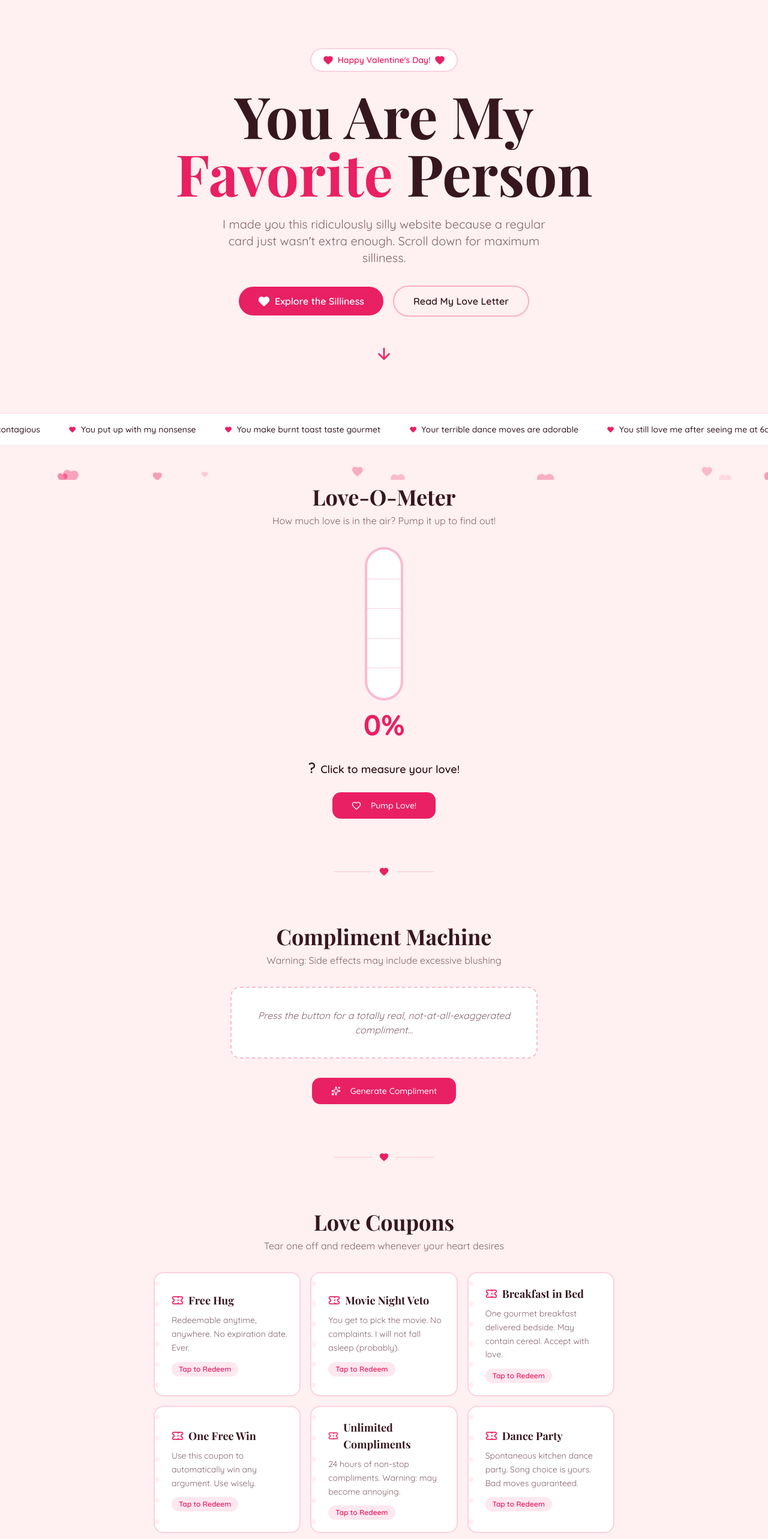
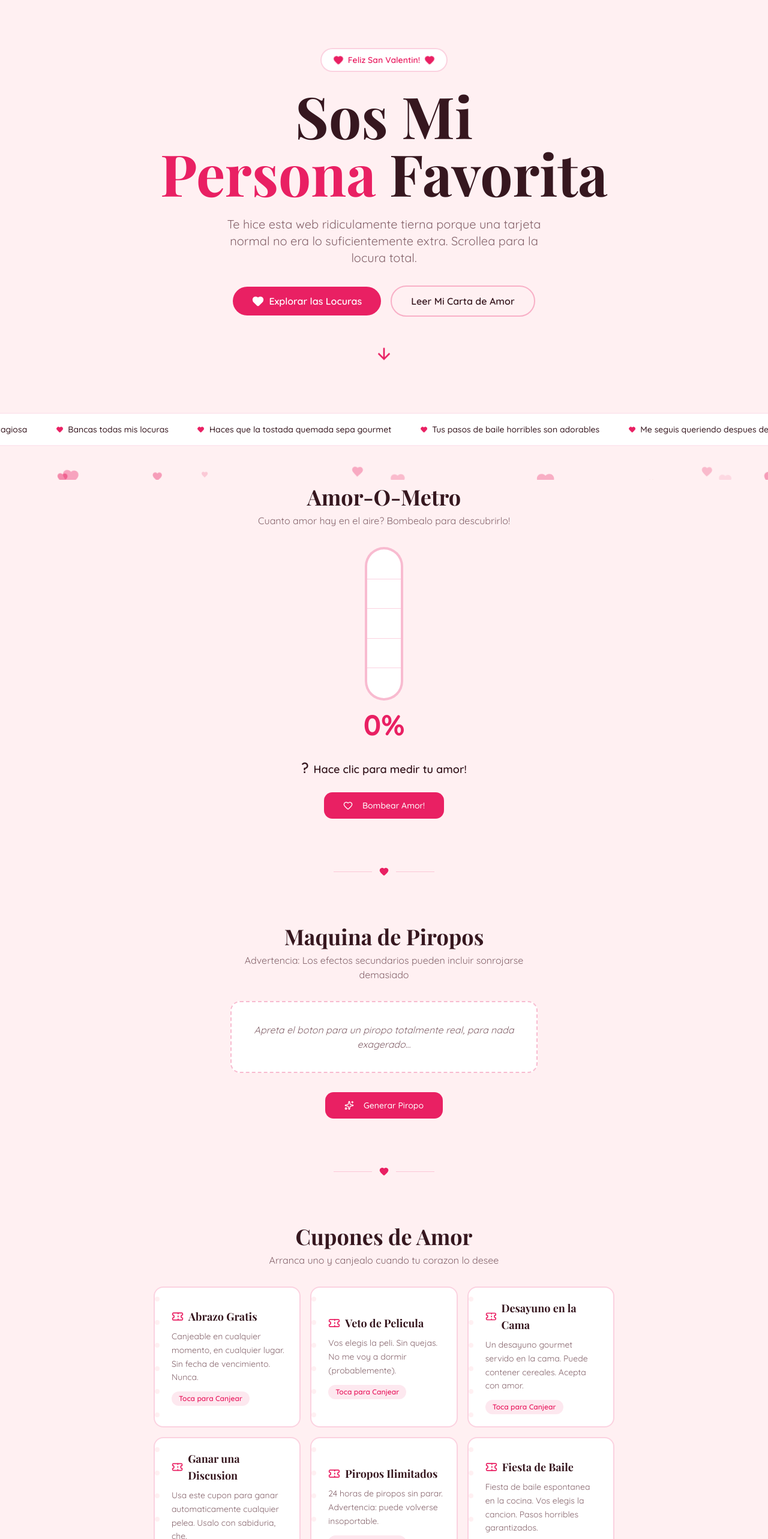
Before and after one commit to CamiloCart/v0-valentine-s-day-gift, a Next.js app: page / in a window 1280 px wide. Shown: the top 2566 px of the page at 60% size. Built offline with nearby package versions, Linux system fonts and the light colour scheme; a web font is replaced by a local one.

Commit message:
feat: translate all components to Spanish with Argentinian flavor\n\nUpdate all text content to Spanish with localized references.

```diff
--- a/app/layout.tsx
+++ b/app/layout.tsx
@@ -14,8 +14,8 @@ const quicksand = Quicksand({
 })
 
 export const metadata: Metadata = {
-  title: 'Happy Valentine\'s Day!',
-  description: 'A silly and sweet Valentine\'s Day gift just for you',
+  title: 'Feliz San Valentin!',
+  description: 'Un regalo de San Valentin ridiculamente tierno solo para vos',
 }
 
 export const viewport: Viewport = {
@@ -28,7 +28,7 @@ export default function RootLayout({
   children: React.ReactNode
 }>) {
   return (
-    <html lang="en">
+    <html lang="es">
       <body className={`${playfair.variable} ${quicksand.variable} font-sans antialiased`}>{children}</body>
     </html>
   )
--- a/app/page.tsx
+++ b/app/page.tsx
@@ -57,10 +57,10 @@ export default function ValentinePage() {
       {/* Footer */}
       <footer className="pb-12 pt-16 text-center">
         <p className="font-serif text-2xl font-bold text-primary md:text-3xl text-balance">
-          I love you to the moon and back
+          Te quiero hasta la luna y de vuelta
         </p>
         <p className="mt-2 text-muted-foreground">
-          ...and then to the moon again, just to be safe.
+          ...y despues hasta la luna otra vez, por las dudas.
         </p>
         <div className="mt-6 flex items-center justify-center gap-1">
           {Array.from({ length: 5 }, (_, i) => (
@@ -75,7 +75,7 @@ export default function ValentinePage() {
           ))}
         </div>
         <p className="mt-6 text-xs text-muted-foreground">
-          Made with an unreasonable amount of love
+          Hecho con una cantidad irrazonable de amor
         </p>
       </footer>
     </main>
--- a/components/compliment-generator.tsx
+++ b/components/compliment-generator.tsx
@@ -5,44 +5,44 @@ import { Sparkles, RefreshCw } from "lucide-react"
 import { Button } from "@/components/ui/button"
 
 const adjectives = [
-  "dazzlingly gorgeous",
-  "ridiculously adorable",
-  "suspiciously charming",
-  "dangerously huggable",
-  "illegally cute",
-  "absurdly wonderful",
-  "outrageously lovable",
-  "catastrophically beautiful",
-  "overwhelmingly snuggly",
-  "hilariously perfect",
-  "shockingly delightful",
-  "unreasonably sweet",
+  "deslumbrantemente hermoso/a",
+  "ridiculamente adorable",
+  "sospechosamente encantador/a",
+  "peligrosamente abrazable",
+  "ilegalmente tierno/a",
+  "absurdamente maravilloso/a",
+  "escandalosamente querible",
+  "catastroficamente bello/a",
+  "abrumadoramente achuchable",
+  "hilarantemente perfecto/a",
+  "impactantemente divino/a",
+  "irrazonablemente dulce",
 ]
 
 const actions = [
-  "Your smile could power a small city for a week",
-  "Scientists are studying you to understand peak cuteness",
-  "You make puppies jealous of your adorableness",
-  "NASA wants to orbit around your radiance",
-  "The sun called, it wants its warmth back",
-  "Mirrors can't believe their luck when you look at them",
-  "Flowers bloom when you walk by (it's true, I saw it)",
-  "Your laugh could cure any bad day in a 5-mile radius",
-  "Teddy bears wish they could be hugged by you",
-  "The dictionary added your photo next to 'perfection'",
-  "Butterflies get butterflies when they see you",
-  "WiFi signals get stronger near you (probably)",
+  "Tu sonrisa podria darle energia a Buenos Aires por una semana",
+  "Los cientificos te estan estudiando para entender la ternura maxima",
+  "Los cachorros te tienen envidia de lo adorable que sos",
+  "La NASA quiere orbitar alrededor de tu resplandor",
+  "El sol llamo, quiere que le devuelvas el calor",
+  "Los espejos no pueden creer su suerte cuando te miras",
+  "Las flores florecen cuando pasas (es verdad, lo vi)",
+  "Tu risa podria curar cualquier mal dia en 5 km a la redonda",
+  "Los osos de peluche suenian con que los abraces",
+  "El diccionario agrego tu foto al lado de 'perfeccion'",
+  "Las mariposas sienten mariposas cuando te ven",
+  "El WiFi agarra mejor cerca tuyo (probablemente)",
 ]
 
 const endings = [
-  "and I'm not even being dramatic... okay maybe a little.",
-  "this is scientifically proven (source: my heart).",
-  "and yes, I will die on this hill.",
-  "fight me if you disagree. Actually, don't. Give me a hug instead.",
-  "and the whole universe agrees with me on this one.",
-  "and that's on FACTS, not feelings. Okay, maybe a little feelings.",
-  "I rest my case. Court adjourned. Love wins.",
-  "this message was sponsored by my overwhelming love for you.",
+  "y no estoy siendo dramatico/a... bueno, quizas un poquito.",
+  "esto esta cientificamente probado (fuente: mi corazon).",
+  "y si, voy a morir en esta colina.",
+  "peleame si no estas de acuerdo. Mejor no. Dame un abrazo.",
+  "y todo el universo esta de acuerdo conmigo en esto.",
+  "y esto son DATOS, no sentimientos. Bueno, un poquito de sentimientos.",
+  "no hay mas nada que decir. Caso cerrado. Gano el amor.",
+  "este mensaje fue sponsoreado por mi amor desmedido hacia vos.",
 ]
 
 export function ComplimentGenerator() {
@@ -55,7 +55,7 @@ export function ComplimentGenerator() {
       const adj = adjectives[Math.floor(Math.random() * adjectives.length)]
       const action = actions[Math.floor(Math.random() * actions.length)]
       const ending = endings[Math.floor(Math.random() * endings.length)]
-      setCompliment(`You are ${adj}. ${action}, ${ending}`)
+      setCompliment(`Sos ${adj}. ${action}, ${ending}`)
       setIsSpinning(false)
     }, 600)
   }, [])
@@ -64,10 +64,10 @@ export function ComplimentGenerator() {
     <section className="px-4 py-16">
       <div className="mx-auto max-w-lg text-center">
         <h2 className="mb-2 font-serif text-3xl font-bold text-foreground md:text-4xl">
-          Compliment Machine
+          Maquina de Piropos
         </h2>
         <p className="mb-8 text-muted-foreground">
-          Warning: Side effects may include excessive blushing
+          Advertencia: Los efectos secundarios pueden incluir sonrojarse demasiado
         </p>
 
         <div className="mb-8 min-h-[120px] flex items-center justify-center rounded-2xl border-2 border-dashed border-primary/30 bg-card p-6">
@@ -77,7 +77,7 @@ export function ComplimentGenerator() {
             </p>
           ) : (
             <p className="text-muted-foreground italic">
-              Press the button for a totally real, not-at-all-exaggerated compliment...
+              Apreta el boton para un piropo totalmente real, para nada exagerado...
             </p>
           )}
         </div>
@@ -92,7 +92,7 @@ export function ComplimentGenerator() {
           ) : (
             <Sparkles className="mr-2 h-5 w-5" />
           )}
-          {compliment ? "Another One!" : "Generate Compliment"}
+          {compliment ? "Otro Mas!" : "Generar Piropo"}
         </Button>
       </div>
     </section>
--- a/components/hero.tsx
+++ b/components/hero.tsx
@@ -8,19 +8,19 @@ export function Hero() {
       <div className="relative z-10">
         <div className="mb-6 inline-flex items-center gap-2 rounded-full border-2 border-primary/20 bg-card px-5 py-2 text-sm font-semibold text-primary">
           <Heart className="h-4 w-4 animate-heartbeat fill-current" />
-          Happy Valentine{"'"}s Day!
+          {"Feliz San Valentin!"}
           <Heart className="h-4 w-4 animate-heartbeat fill-current" />
         </div>
 
         <h1 className="mb-6 font-serif text-5xl font-bold leading-tight text-foreground md:text-7xl lg:text-8xl text-balance">
-          You Are My <br />
-          <span className="text-primary">Favorite</span>{" "}
-          <span className="inline-block animate-wiggle">Person</span>
+          Sos Mi <br />
+          <span className="text-primary">Persona</span>{" "}
+          <span className="inline-block animate-wiggle">Favorita</span>
         </h1>
 
         <p className="mx-auto mb-8 max-w-xl text-lg text-muted-foreground leading-relaxed md:text-xl">
-          I made you this ridiculously silly website because a regular card
-          just wasn{"'"}t extra enough. Scroll down for maximum silliness.
+          Te hice esta web ridiculamente tierna porque una tarjeta normal
+          no era lo suficientemente extra. Scrollea para la locura total.
         </p>
 
         <div className="flex flex-col items-center gap-4 sm:flex-row sm:justify-center">
@@ -29,13 +29,13 @@ export function Hero() {
             className="inline-flex items-center gap-2 rounded-full bg-primary px-8 py-3 font-semibold text-primary-foreground transition-all hover:scale-105 active:scale-95"
           >
             <Heart className="h-5 w-5 fill-current" />
-            Explore the Silliness
+            Explorar las Locuras
           </a>
           <a
             href="#love-letter"
             className="inline-flex items-center gap-2 rounded-full border-2 border-primary/30 bg-transparent px-8 py-3 font-semibold text-foreground transition-all hover:border-primary/60 hover:bg-secondary"
           >
-            Read My Love Letter
+            Leer Mi Carta de Amor
           </a>
         </div>
 
--- a/components/love-coupons.tsx
+++ b/components/love-coupons.tsx
@@ -6,38 +6,38 @@ import { Check, Ticket } from "lucide-react"
 const coupons = [
   {
     id: 1,
-    title: "Free Hug",
-    description: "Redeemable anytime, anywhere. No expiration date. Ever.",
+    title: "Abrazo Gratis",
+    description: "Canjeable en cualquier momento, en cualquier lugar. Sin fecha de vencimiento. Nunca.",
     color: "bg-primary",
   },
   {
     id: 2,
-    title: "Movie Night Veto",
-    description: "You get to pick the movie. No complaints. I will not fall asleep (probably).",
+    title: "Veto de Pelicula",
+    description: "Vos elegis la peli. Sin quejas. No me voy a dormir (probablemente).",
     color: "bg-accent",
   },
   {
     id: 3,
-    title: "Breakfast in Bed",
-    description: "One gourmet breakfast delivered bedside. May contain cereal. Accept with love.",
+    title: "Desayuno en la Cama",
+    description: "Un desayuno gourmet servido en la cama. Puede contener cereales. Acepta con amor.",
     color: "bg-primary",
   },
   {
     id: 4,
-    title: "One Free Win",
-    description: "Use this coupon to automatically win any argument. Use wisely.",
+    title: "Ganar una Discusion",
+    description: "Usa este cupon para ganar automaticamente cualquier pelea. Usalo con sabiduria, che.",
     color: "bg-accent",
   },
   {
     id: 5,
-    title: "Unlimited Compliments",
-    description: "24 hours of non-stop compliments. Warning: may become annoying.",
+    title: "Piropos Ilimitados",
+    description: "24 horas de piropos sin parar. Advertencia: puede volverse insoportable.",
     color: "bg-primary",
   },
   {
     id: 6,
-    title: "Dance Party",
-    description: "Spontaneous kitchen dance party. Song choice is yours. Bad moves guaranteed.",
+    title: "Fiesta de Baile",
+    description: "Fiesta de baile espontanea en la cocina. Vos elegis la cancion. Pasos horribles garantizados.",
     color: "bg-accent",
   },
 ]
@@ -61,10 +61,10 @@ export function LoveCoupons() {
     <section className="px-4 py-16">
       <div className="mx-auto max-w-3xl text-center">
         <h2 className="mb-2 font-serif text-3xl font-bold text-foreground md:text-4xl">
-          Love Coupons
+          Cupones de Amor
         </h2>
         <p className="mb-8 text-muted-foreground">
-          Tear one off and redeem whenever your heart desires
+          Arranca uno y canjealo cuando tu corazon lo desee
         </p>
 
         <div className="grid gap-4 sm:grid-cols-2 lg:grid-cols-3">
@@ -106,10 +106,10 @@ export function LoveCoupons() {
                     {isRedeemed ? (
                       <>
                         <Check className="h-3 w-3" />
-                        Redeemed!
+                        Canjeado!
                       </>
                     ) : (
-                      "Tap to Redeem"
+                      "Toca para Canjear"
                     )}
                   </div>
                 </div>
--- a/components/love-meter.tsx
+++ b/components/love-meter.tsx
@@ -5,12 +5,12 @@ import { Heart } from "lucide-react"
 import { Button } from "@/components/ui/button"
 
 const messages = [
-  { level: 0, text: "Click to measure your love!", emoji: "?" },
-  { level: 20, text: "A sprinkle of love detected...", emoji: "Hmm" },
-  { level: 40, text: "Love levels are rising!", emoji: "Ooh" },
-  { level: 60, text: "Significant love detected!", emoji: "Wow" },
-  { level: 80, text: "CRITICAL LOVE OVERLOAD!", emoji: "OMG" },
-  { level: 100, text: "THE LOVE METER IS BROKEN! TOO MUCH LOVE!", emoji: "BOOM" },
+  { level: 0, text: "Hace clic para medir tu amor!", emoji: "?" },
+  { level: 20, text: "Se detecta una pizca de amor...", emoji: "Hmm" },
+  { level: 40, text: "Los niveles de amor estan subiendo!", emoji: "Ooh" },
+  { level: 60, text: "Se detecto amor significativo!", emoji: "Wow" },
+  { level: 80, text: "SOBRECARGA CRITICA DE AMOR!", emoji: "OMG" },
+  { level: 100, text: "SE ROMPIO EL MEDIDOR! DEMASIADO AMOR, BOLUDO!", emoji: "BOOM" },
 ]
 
 export function LoveMeter() {
@@ -49,10 +49,10 @@ export function LoveMeter() {
     <section className="relative px-4 py-16">
       <div className="mx-auto max-w-md text-center">
         <h2 className="mb-2 font-serif text-3xl font-bold text-foreground md:text-4xl">
-          Love-O-Meter
+          Amor-O-Metro
         </h2>
         <p className="mb-8 text-muted-foreground">
-          How much love is in the air? Pump it up to find out!
+          Cuanto amor hay en el aire? Bombealo para descubrirlo!
         </p>
 
         <div className="relative mx-auto mb-8 flex flex-col items-center">
@@ -112,11 +112,11 @@ export function LoveMeter() {
             } transition-transform`}
           >
             <Heart className={`mr-2 h-5 w-5 ${level >= 100 ? "animate-heartbeat" : ""}`} />
-            {level >= 100 ? "MAX LOVE!" : "Pump Love!"}
+            {level >= 100 ? "AMOR AL MAXIMO!" : "Bombear Amor!"}
           </Button>
           {level > 0 && (
             <Button variant="outline" onClick={reset} size="lg">
-              Reset
+              Reiniciar
             </Button>
           )}
         </div>
--- a/components/reasons-ticker.tsx
+++ b/components/reasons-ticker.tsx
@@ -3,16 +3,17 @@
 import { Heart } from "lucide-react"
 
 const reasons = [
-  "Your laugh is contagious",
-  "You put up with my nonsense",
-  "You make burnt toast taste gourmet",
-  "Your terrible dance moves are adorable",
-  "You still love me after seeing me at 6am",
-  "You pretend my jokes are funny",
-  "You share your fries (sometimes)",
-  "You are the best big spoon AND little spoon",
-  "You smell nice (most of the time)",
-  "You make every day an adventure",
+  "Tu risa es contagiosa",
+  "Bancas todas mis locuras",
+  "Haces que la tostada quemada sepa gourmet",
+  "Tus pasos de baile horribles son adorables",
+  "Me seguis queriendo despues de verme a las 6am",
+  "Fingis que mis chistes son graciosos",
+  "Compartis tus papas fritas (a veces)",
+  "Sos la mejor cucharita grande Y chiquita",
+  "Oles bien (la mayor parte del tiempo)",
+  "Cada dia con vos es una aventura",
+  "Me cebas los mejores mates del universo",
 ]
 
 export function ReasonsTicker() {
```
Also changed, not shown: components/compatibility-quiz.tsx (+31 -31 lines), components/confetti-button.tsx (+11 -11 lines), components/love-letter.tsx (+17 -17 lines), 1 other file (tests, documents, lock files or other folders).
